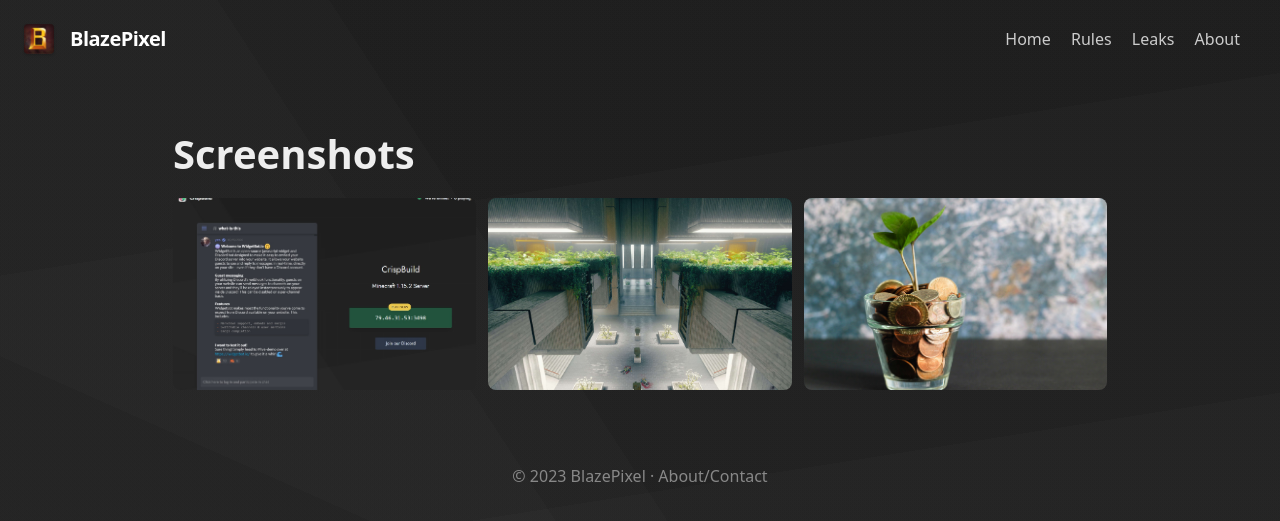
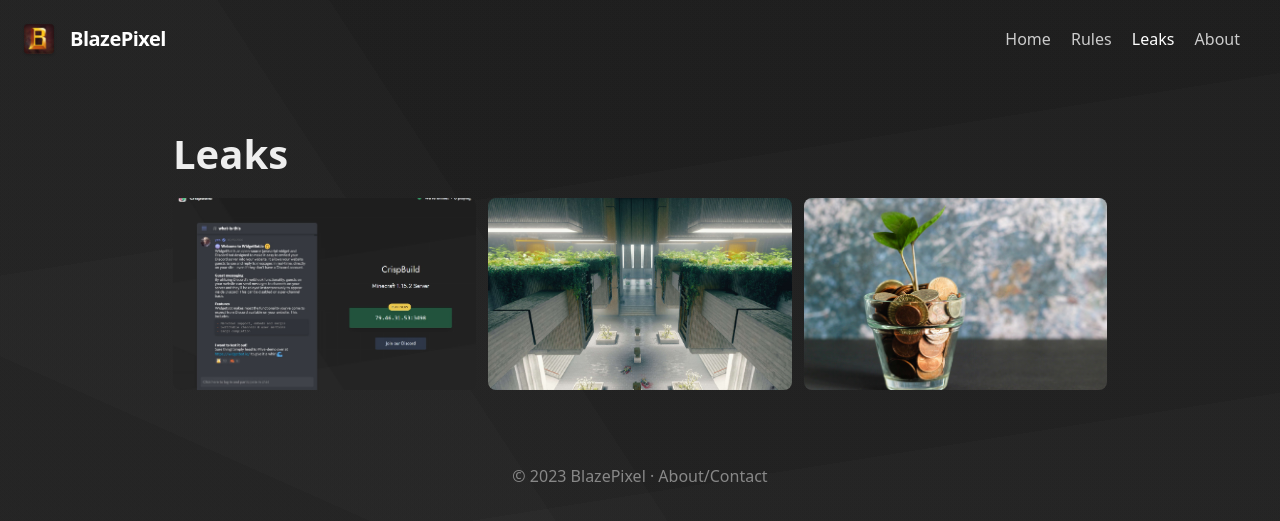
Before and after one commit to BlazePixel-Network/website, a Jekyll site: the page built from docs/leaks.md, in a window 1280 px wide. Shown: the top 521 px of the page. Built offline with Jekyll 4.4.1, drawn with Linux system fonts in a browser that asks for light colours.

Commit message:
Update leaks.md

```diff
--- a/docs/leaks.md
+++ b/docs/leaks.md
@@ -1,11 +1,11 @@
 ---
 layout: page
-navname: Screenshots
+navname: Leaks
 ---
 
 <link href="{{ site.baseurl }}/assets/micromodal.custom.css" rel="stylesheet">
 
-# Screenshots
+# Leaks
 
 {% assign imagenum = 0 %}
 
```
